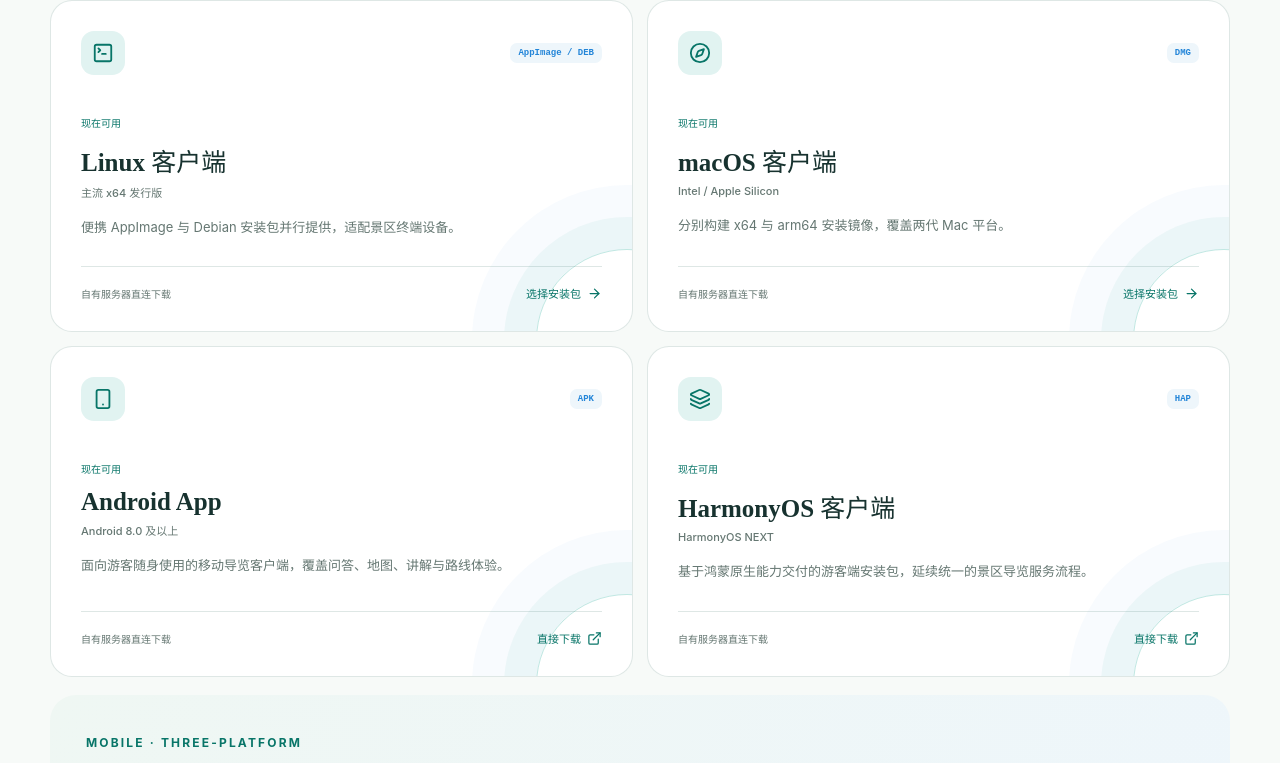
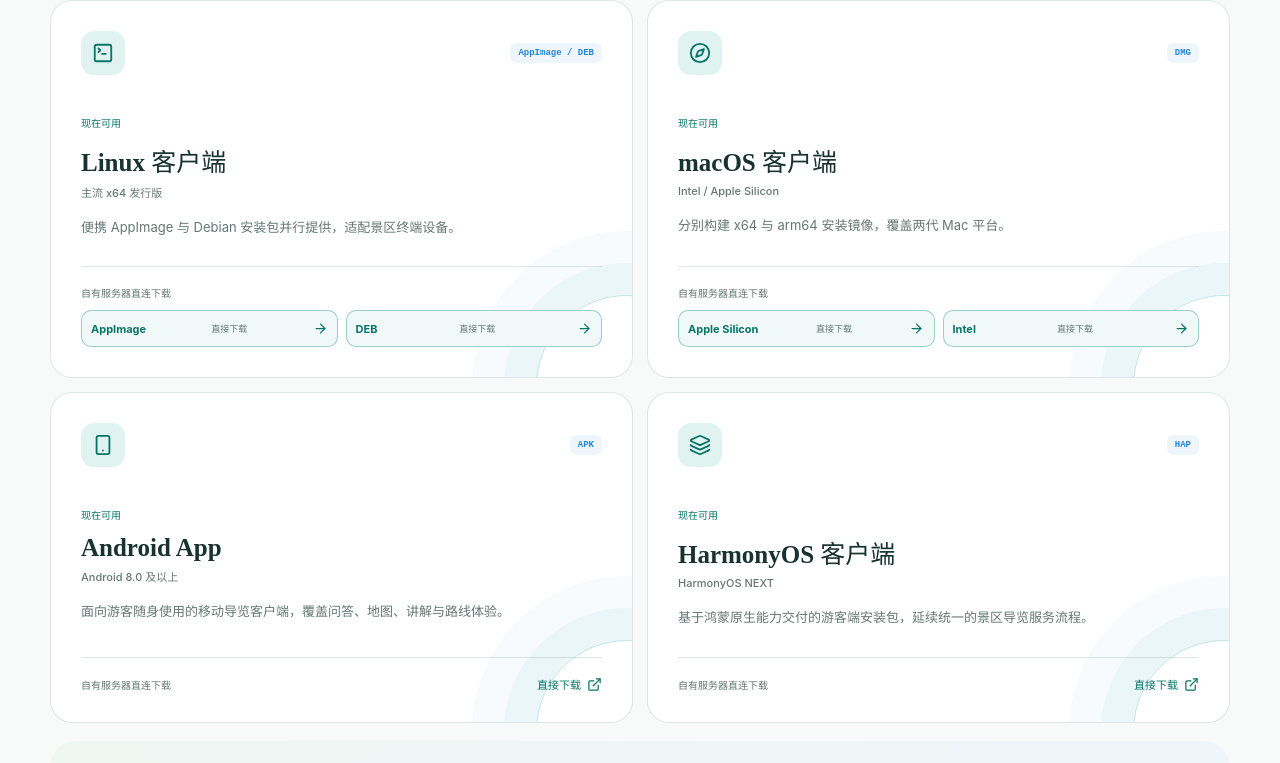
Before and after one commit to babybitter/scenic-ai-guide-website, a React (Vite) app: page / in a window 1280 px wide. Shown: the part 5118-5881 px from the top of the page. Built offline with nearby package versions, Linux system fonts and the light colour scheme.

Commit message:
feat(downloads): add architecture shortcuts

```diff
--- a/src/context/LanguageContext.tsx
+++ b/src/context/LanguageContext.tsx
@@ -28,7 +28,6 @@ const commonCopy = {
     openWeb: '打开网页版',
     downloadStatus: '查看下载状态',
     downloadNow: '直接下载',
-    choosePackage: '选择安装包',
   },
   en: {
     competition: '15th China Software Cup · A5 Project',
@@ -49,7 +48,6 @@ const commonCopy = {
     openWeb: 'Open web app',
     downloadStatus: 'View downloads',
     downloadNow: 'Download now',
-    choosePackage: 'Choose package',
   },
   'zh-TW': {
     competition: '第十五屆中國軟件杯 · A5 賽題作品',
@@ -70,7 +68,6 @@ const commonCopy = {
     openWeb: '開啟網頁版',
     downloadStatus: '查看下載狀態',
     downloadNow: '直接下載',
-    choosePackage: '選擇安裝包',
   },
 } as const
 
--- a/src/data/downloads.ts
+++ b/src/data/downloads.ts
@@ -45,8 +45,8 @@ export const downloadTargets: DownloadTarget[] = [
     format: 'AppImage / DEB',
     description: '便携 AppImage 与 Debian 安装包并行提供，适配景区终端设备。',
     links: [
-      { label: '下载 AppImage', href: `${downloadHost}/ShuzhiYouzong-0.1.0-linux-x86_64.AppImage` },
-      { label: '下载 DEB', href: `${downloadHost}/ShuzhiYouzong-0.1.0-linux-amd64.deb` },
+      { label: 'AppImage', href: `${downloadHost}/ShuzhiYouzong-0.1.0-linux-x86_64.AppImage` },
+      { label: 'DEB', href: `${downloadHost}/ShuzhiYouzong-0.1.0-linux-amd64.deb` },
     ],
     status: 'ready',
     badge: '评审测试包',
--- a/src/pages/DownloadPage.tsx
+++ b/src/pages/DownloadPage.tsx
@@ -34,7 +34,7 @@ export function DownloadPage() {
                   <p>{target.description}</p>
                   {ready && target.links ? (
                     <div className="download-actions">
-                      {target.links.map((link) => <a key={link.href} className="button primary" href={link.href}>{link.label} <ExternalLink size={16} /></a>)}
+                      {target.links.map((link) => <a key={link.href} className="button primary" href={link.href}>{link.label} · 直接下载 <ExternalLink size={16} /></a>)}
                     </div>
                   ) : ready ? (
                     <a className="button primary" href={target.href} target={target.id === 'web' ? '_blank' : undefined} rel={target.id === 'web' ? 'noreferrer' : undefined}>{target.id === 'web' ? '立即打开' : '下载安装包'} <ExternalLink size={16} /></a>
--- a/src/pages/HomePage.tsx
+++ b/src/pages/HomePage.tsx
@@ -169,12 +169,16 @@ export function HomePage() {
                   <h3>{isEnglish ? ['Web app', 'Windows client', 'Linux client', 'macOS client', 'Android app', 'HarmonyOS app'][index] : target.title}</h3>
                   <b>{target.platform}</b>
                   <p>{target.description}</p>
-                  <div className="access-card-meta">
+                  <div className={`access-card-meta ${target.links ? 'has-options' : ''}`}>
                     <span>{isWeb ? t('noInstall') : t('directDownload')}</span>
-                    {target.href ? (
+                    {target.links ? (
+                      <div className="access-card-downloads">
+                        {target.links.map((link) => <a key={link.href} href={link.href}><span>{link.label}</span><small>{t('downloadNow')}</small><ArrowRight size={15} /></a>)}
+                      </div>
+                    ) : target.href ? (
                       <a href={target.href} target={isWeb ? '_blank' : undefined} rel={isWeb ? 'noreferrer' : undefined}>{isWeb ? t('openWeb') : t('downloadNow')} <ExternalLink size={15} /></a>
                     ) : (
-                      <Link to="/download">{t('choosePackage')} <ArrowRight size={15} /></Link>
+                      <Link to="/download">{t('downloadStatus')} <ArrowRight size={15} /></Link>
                     )}
                   </div>
                 </article>
--- a/src/styles.css
+++ b/src/styles.css
@@ -189,6 +189,13 @@ h1, h2, h3, p { margin-top: 0; }
 .access-card-meta { position: relative; z-index: 1; margin-top: auto; padding-top: 18px; border-top: 1px solid var(--line); display: flex; align-items: center; justify-content: space-between; gap: 16px; }
 .access-card-meta > span { color: var(--muted); font-size: 10px; }
 .access-card-meta a { display: inline-flex; align-items: center; gap: 6px; color: var(--teal-dark); font-size: 11px; font-weight: 700; white-space: nowrap; }
+.access-card-meta.has-options { display: block; }
+.access-card-meta.has-options > span { display: block; margin-bottom: 10px; }
+.access-card-downloads { display: grid; grid-template-columns: repeat(2, minmax(0, 1fr)); gap: 8px; }
+.access-card-downloads a { min-width: 0; padding: 10px 9px; border: 1px solid color-mix(in srgb, var(--teal) 28%, var(--line)); border-radius: 10px; justify-content: space-between; background: color-mix(in srgb, var(--teal) 6%, var(--paper)); transition: border-color .2s ease, background .2s ease, transform .2s ease; }
+.access-card-downloads a:hover { border-color: var(--teal); background: color-mix(in srgb, var(--teal) 12%, var(--paper)); transform: translateY(-1px); }
+.access-card-downloads a span { overflow: hidden; text-overflow: ellipsis; }
+.access-card-downloads a small { color: var(--muted); font-size: 9px; font-weight: 600; }
 .status-ready, .status-soon { width: fit-content; display: inline-flex; align-items: center; gap: 5px; color: var(--teal-dark); font-size: 10px; font-weight: 700; }
 .status-soon { color: var(--gold); }
 .desktop-access-grid { display: grid; gap: 12px; }
```
